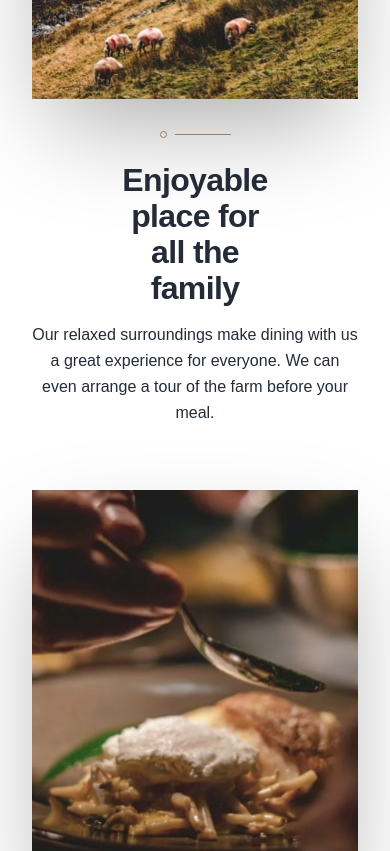
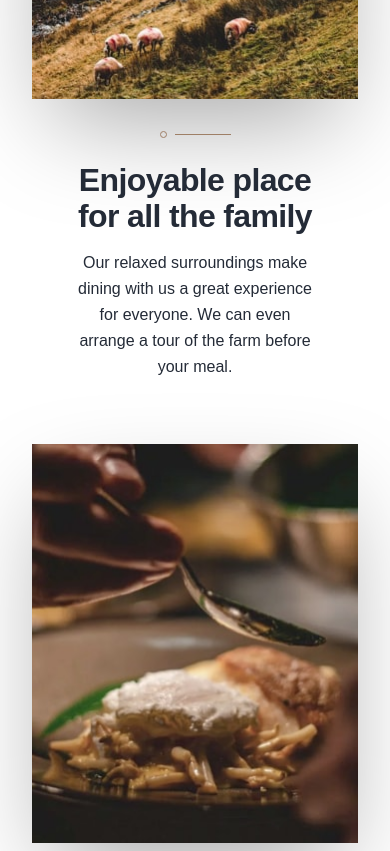
Before and after one commit to anet-eny/dine-restaurant-website, a React (Vite) app: page / in a window 390 px wide. Shown: the part 1020-1871 px from the top of the page. Built offline with nearby package versions, Linux system fonts and the light colour scheme.

Commit message:
feat: synchronize px in div with h2 and p

```diff
--- a/src/components/FeatureCard.jsx
+++ b/src/components/FeatureCard.jsx
@@ -58,14 +58,14 @@ export default function FeatureCard({
         )}
       </div>
 
-      <div className="flex-1 text-center lg:text-left md:px-10">
+      <div className="flex-1 text-center lg:text-left px-10">
         <img
           src={patternDivide}
           alt=""
           aria-hidden="true"
           className="mx-auto lg:mx-0 mb-6 md:mb-10"
         />
-        <h2 className="heading-l font-bold mb-4 text-ebony-clay px-20 md:px-40 lg:px-0">
+        <h2 className="heading-l font-bold mb-4 text-ebony-clay md:px-40 lg:px-0">
           {title}
         </h2>
         <p className="body-text text-ebony-clay">{description}</p>
```
